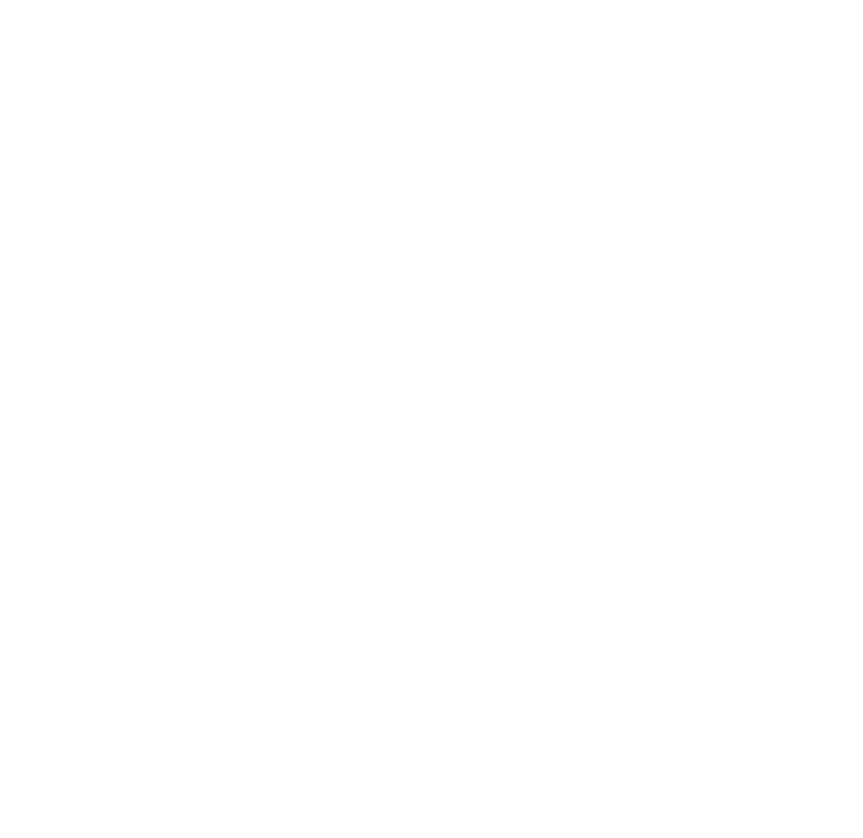
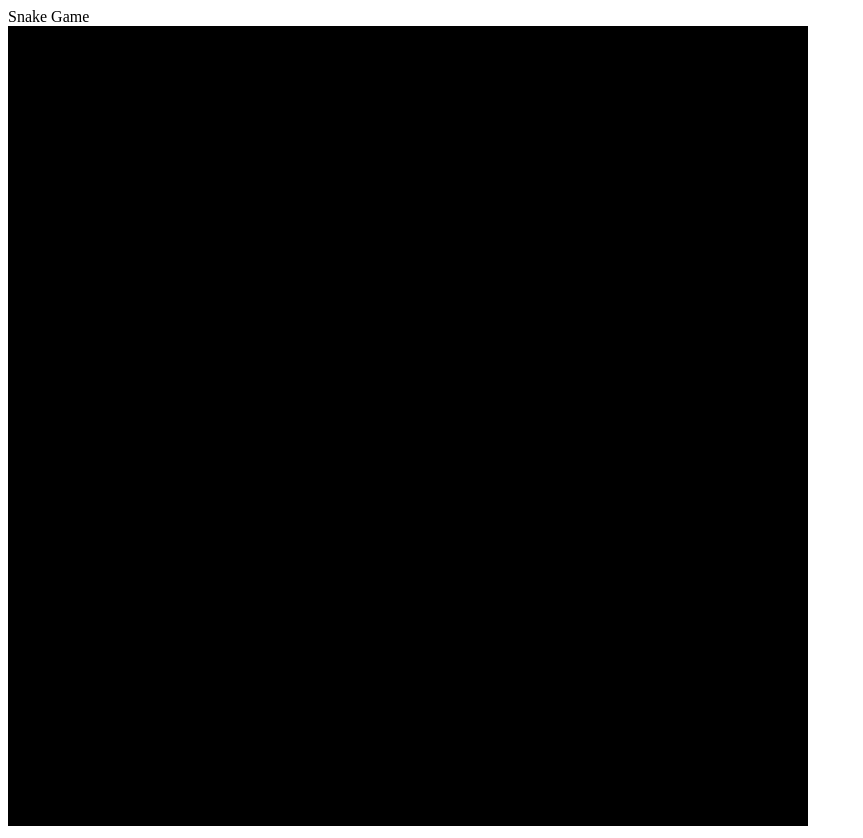
Before and after one commit to andysterks/-snake-game-code-review-example-3, a plain HTML site: page index.html in a window 1280 px wide. Shown: the whole page, without its empty margins (0-863 px from the left). Before the commit the page ends 800 px from the top, so only its background shows below. Drawn offline with Linux system fonts and the light colour scheme.

Commit message:
added canvas, script, and link elements

```diff
--- a/index.html
+++ b/index.html
@@ -3,8 +3,13 @@
     <head>
         <meta charset="UTF-8">
         <title>Title</title>
+        <link href="style.css" rel="stylesheet">
     </head>
     <body>
+        <header>Snake Game</header>
+        <canvas id="snakeGameBoard" width="800" height="800"></canvas>
+        <script src="code.js">
 
+        </script>
     </body>
 </html>
```
